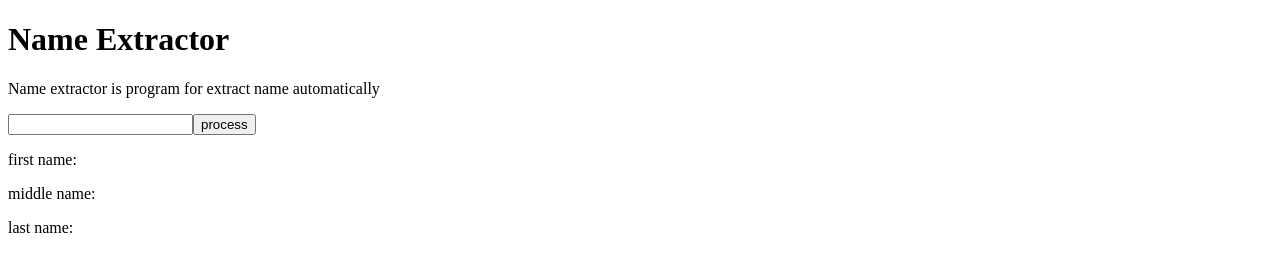
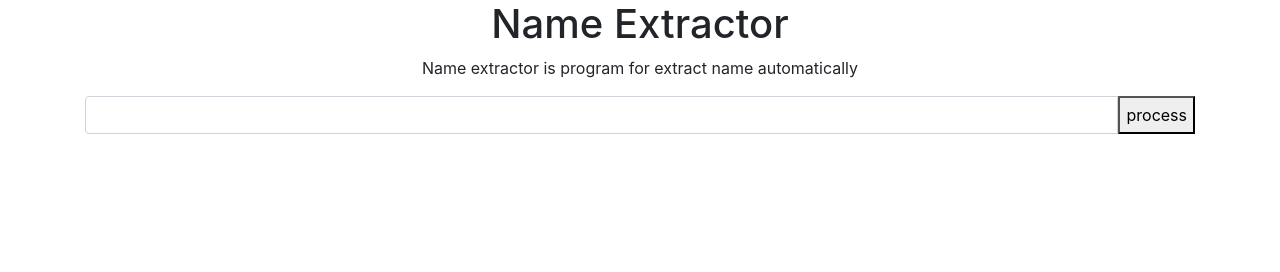
Before and after one commit to mukhoiran/vue-nameextractor, a plain HTML site: page index.html in a window 1280 px wide. Drawn offline with nearby package versions, Linux system fonts and the light colour scheme.

Commit message:
add bootstrap style

```diff
--- a/apps.js
+++ b/apps.js
@@ -1,5 +1,5 @@
 Vue.component('extractor',{
-  template: "<div><h1>Name Extractor</h1><p>Name extractor is program for extract name automatically</p><div><input type='text' v-model='name' place='Typing your Fullname' @keyup.enter='process'><button @click='process'>process</button></div><h2 v-if='result'>Welcome Mr. / Mrs. {{last | capitalize}}, Happy you can join</h2><b v-if='result'>Result of your extract name :</b><div v-if='result' <p>first name: {{first}}</p><p>middle name: {{middle}}</p><p>last name: {{last}}</p></div></div>",
+  template: "<div class='container'><h1 class='text-center'>Name Extractor</h1><p class='text-center'>Name extractor is program for extract name automatically</p><div class='input-group'><input type='text' v-model='name' place='Typing your Fullname' @keyup.enter='process' class='form-control'><button @click='process' class='input-group-addon'>process</button></div><h2 v-if='result' class='alert alert-success m-2 text-center'>Welcome Mr. / Mrs. {{last | capitalize}}, Happy you can join</h2><b v-if='result' class='text-warning badge badge-dark'>Result of your extract name :</b><div v-if='result' class='rounded border border-danger'> <p>first name: {{first}}</p><p>middle name: {{middle}}</p><p>last name: {{last}}</p></div></div>",
   data: function(){
     return {
       name: '',
--- a/index.html
+++ b/index.html
@@ -3,6 +3,7 @@
   <head>
     <meta charset="utf-8">
     <title>VueJS - Name Extractor App.</title>
+    <link rel="stylesheet" href="https://maxcdn.bootstrapcdn.com/bootstrap/4.0.0/css/bootstrap.min.css" integrity="sha384-Gn5384xqQ1aoWXA+058RXPxPg6fy4IWvTNh0E263XmFcJlSAwiGgFAW/dAiS6JXm" crossorigin="anonymous">
   </head>
   <body>
     <div id="app">
```
